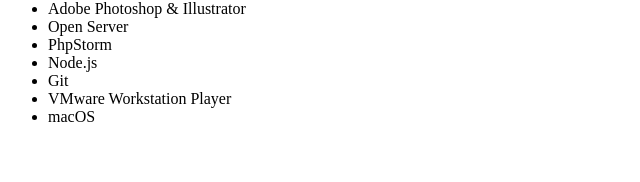
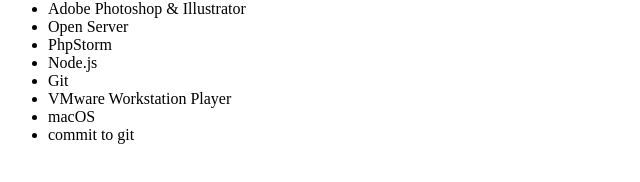
Before and after one commit to splDead/spldead.github.io, a plain HTML site: page index.html in a window 1280 px wide. Shown: the part 114-296 px from the top of the page, without its empty margins (0-640 px from the left). Drawn offline with Linux system fonts and the light colour scheme.

Commit message:
test commit

```diff
--- a/index.html
+++ b/index.html
@@ -15,6 +15,7 @@
         <li>Git</li>
         <li>VMware Workstation Player</li>
         <li>macOS</li>
+        <li>commit to git</li>
     </ul>
 </body>
 </html>
```
